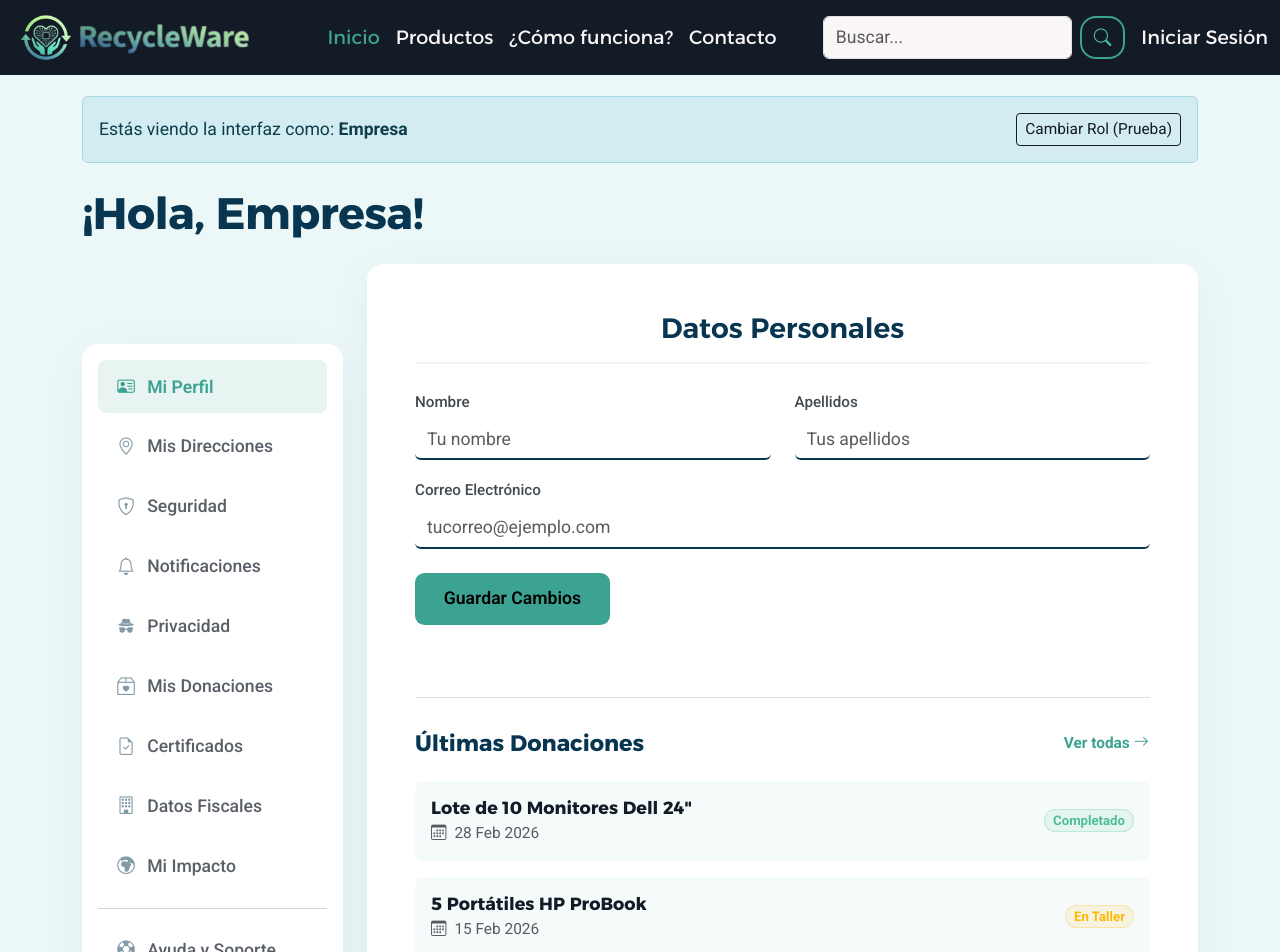
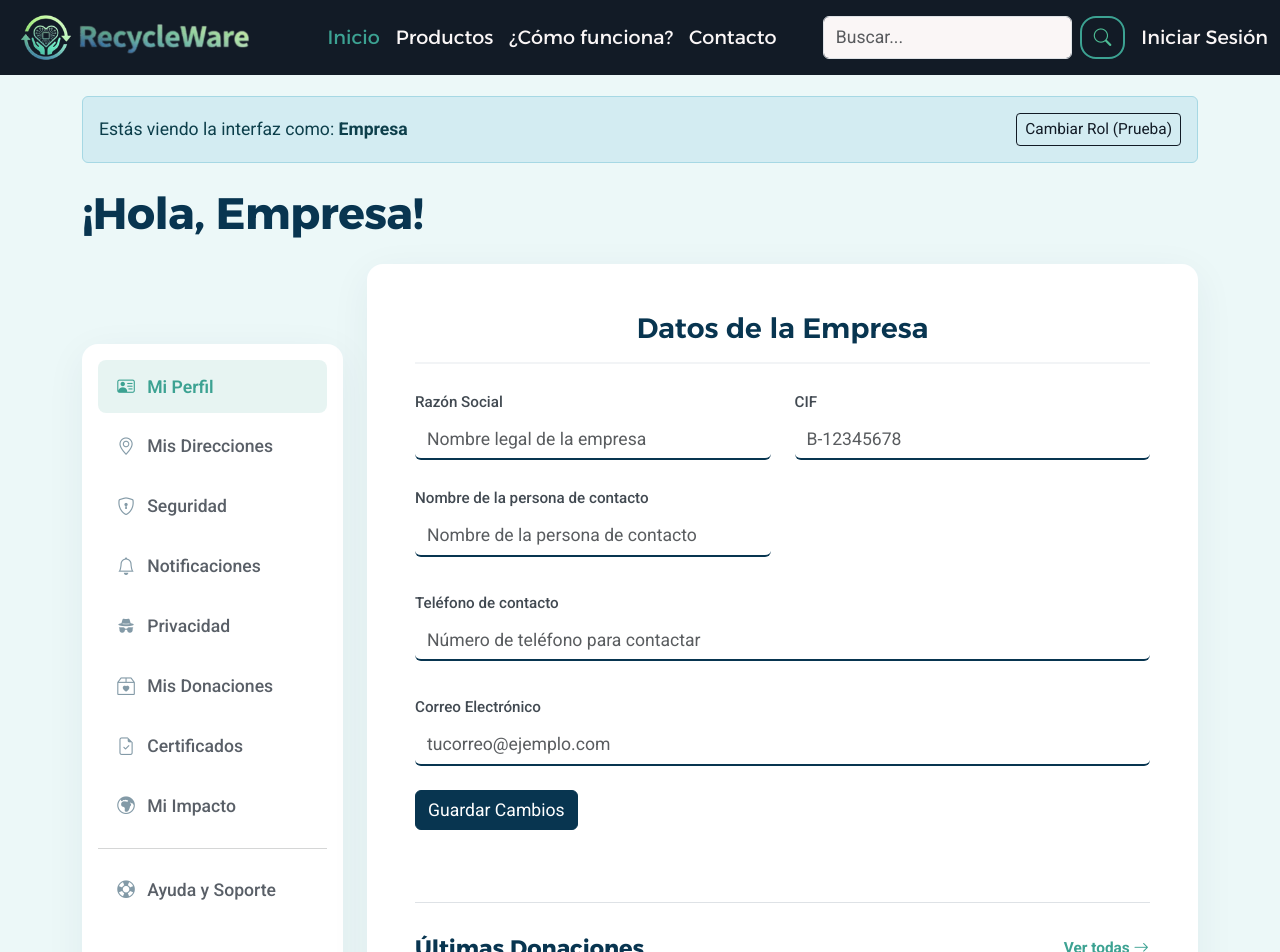
Before and after one commit to RecyclewareDAW/RecycleWare---ReactFronted, a React (Vite) app: page /perfil in a window 1280 px wide. Shown: the top 952 px of the page. Built offline with nearby package versions, Linux system fonts and the light colour scheme; a web font is replaced by a local one.

Commit message:
Cambios en el perfil de empresa, movida la tab de datos fiscales al propio perfil

```diff
--- a/src/components/UserConfig/Sidebar.jsx
+++ b/src/components/UserConfig/Sidebar.jsx
@@ -44,9 +44,6 @@ export default function Sidebar({ activeTab, setActiveTab, userRole }) {
                             <button className={`list-group-item list-group-item-action ${activeTab === 'certificados' ? 'active' : ''}`} onClick={() => setActiveTab('certificados')}>
                                 <i className="bi bi-file-earmark-check me-2"></i> Certificados
                             </button>
-                            <button className={`list-group-item list-group-item-action ${activeTab === 'fiscal' ? 'active' : ''}`} onClick={() => setActiveTab('fiscal')}>
-                                <i className="bi bi-building me-2"></i> Datos Fiscales
-                            </button>
                             <button className={`list-group-item list-group-item-action ${activeTab === 'impacto' ? 'active' : ''}`} onClick={() => setActiveTab('impacto')}>
                                 <i className="bi bi-globe-europe-africa me-2"></i> Mi Impacto
                             </button>
--- a/src/components/UserConfig/TabDirecciones.jsx
+++ b/src/components/UserConfig/TabDirecciones.jsx
@@ -17,7 +17,7 @@ export default function TabDirecciones() {
                         <input type="text" className="form-control inputs" />
                     </div>
                 </div>
-                <button type="button" className="btn btn-secondary mt-3">Guardar Dirección</button>
+                <button type="button" className="btn btn-primary mt-3">Guardar Dirección</button>
             </form>
         </div>
     );
--- a/src/components/UserConfig/TabFiscal.jsx
+++ /dev/null
@@ -1,18 +0,0 @@
-export default function TabFiscal() {
-    return (
-        <div className="animate-fade-in">
-            <h2 className="titulo">Datos Fiscales</h2>
-            <form>
-                <div className="mb-3">
-                    <label className="form-label">Razón Social</label>
-                    <input type="text" className="form-control inputs" />
-                </div>
-                <div className="mb-3">
-                    <label className="form-label">CIF</label>
-                    <input type="text" className="form-control inputs" />
-                </div>
-                <button type="button" className="btn btn-secondary mt-3">Guardar Datos Fiscales</button>
-            </form>
-        </div>
-    );
-}
--- a/src/components/UserConfig/TabNotificaciones.jsx
+++ b/src/components/UserConfig/TabNotificaciones.jsx
@@ -10,7 +10,7 @@ export default function TabNotificaciones() {
                 <input className="form-check-input" type="checkbox" role="switch" id="notifNovedades" />
                 <label className="form-check-label ms-2" htmlFor="notifNovedades">Novedades y boletín</label>
             </div>
-            <button type="button" className="btn btn-secondary mt-4">Guardar Preferencias</button>
+            <button type="button" className="btn btn-primary mt-4">Guardar Preferencias</button>
         </div>
     );
 }
--- a/src/components/UserConfig/TabPerfil.jsx
+++ b/src/components/UserConfig/TabPerfil.jsx
@@ -1,8 +1,14 @@
 export default function TabPerfil({ userRole, setActiveTab }) {
     return (
         <div className="animate-fade-in">
-            <h2 className="titulo">Datos Personales</h2>
+            {/* Título dinámico según el rol */}
+            <h2 className="titulo">
+                {userRole === 'individual' ? 'Datos Personales' : 'Datos de la Empresa'}
+            </h2>
+
             <form>
+                {/* RENDERIZADO CONDICIONAL DE LOS INPUTS */}
+                {userRole === 'individual' ? (
                     <div className="row mb-3">
                         <div className="col-md-6">
                             <label className="form-label">Nombre</label>
@@ -13,11 +19,35 @@ export default function TabPerfil({ userRole, setActiveTab }) {
                             <input type="text" className="form-control inputs" placeholder="Tus apellidos" />
                         </div>
                     </div>
-                <div className="mb-4">
+                ) : (
+                    <div className="row mb-3">
+                        <div className="col-md-6">
+                            <label className="form-label">Razón Social</label>
+                            <input type="text" className="form-control inputs" placeholder="Nombre legal de la empresa" />
+                        </div>
+                        <div className="col-md-6">
+                            <label className="form-label">CIF</label>
+                            <input type="text" className="form-control inputs" placeholder="B-12345678" />
+                        </div>
+                        <div className="col-md-6 pt-4">
+                            <label className="form-label">Nombre de la persona de contacto</label>
+                            <input type="text" className="form-control inputs" placeholder="Nombre de la persona de contacto" />
+                        </div>
+                    </div>
+                )}
+
+                {/* Campos comunes para ambos */}
+                <div className="mb-3 pt-3">
+                    <label className="form-label">Teléfono de contacto</label>
+                    <input type="tel" className="form-control inputs" placeholder="Número de teléfono para contactar" />
+                </div>
+
+                <div className="mb-4 pt-3">
                     <label className="form-label">Correo Electrónico</label>
                     <input type="email" className="form-control inputs" placeholder="tucorreo@ejemplo.com" />
                 </div>
-                <button type="button" className="btn btn-secondary mb-4">Guardar Cambios</button>
+
+                <button type="button" className="btn btn-primary mb-4">Guardar Cambios</button>
             </form>
 
             {/* SECCIÓN: RESUMEN DE DONACIONES (SOLO EMPRESAS) */}
--- a/src/components/UserConfig/TabSeguridad.jsx
+++ b/src/components/UserConfig/TabSeguridad.jsx
@@ -11,7 +11,7 @@ export default function TabSeguridad() {
                     <label className="form-label">Nueva Contraseña</label>
                     <input type="password" className="form-control inputs" />
                 </div>
-                <button type="button" className="btn btn-secondary mt-3">Actualizar Contraseña</button>
+                <button type="button" className="btn btn-primary mt-3">Actualizar Contraseña</button>
             </form>
         </div>
     );
--- a/src/pages/UserConfig.jsx
+++ b/src/pages/UserConfig.jsx
@@ -16,7 +16,6 @@ import TabHistorial from '../components/UserConfig/TabHistorial';
 
 import TabDonaciones from '../components/UserConfig/TabDonaciones';
 import TabCertificados from '../components/UserConfig/TabCertificados';
-import TabFiscal from '../components/UserConfig/TabFiscal';
 import TabImpacto from '../components/UserConfig/TabImpacto';
 
 export default function UserConfig() {
@@ -36,7 +35,6 @@ export default function UserConfig() {
             case 'historial': return <TabHistorial />;
             case 'donaciones': return <TabDonaciones />;
             case 'certificados': return <TabCertificados />;
-            case 'fiscal': return <TabFiscal />;
             case 'impacto': return <TabImpacto />;
             default: return null;
         }
```
Lines whose indentation alone changed are shown as unchanged.
